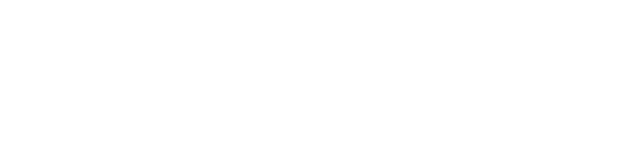
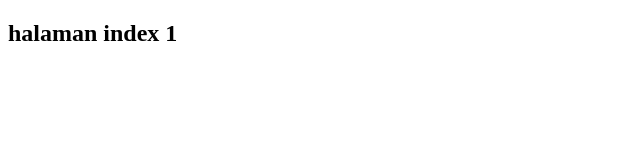
Before and after one commit to hilmy2583/simulasi_remote_lokal_github, a plain HTML site: page index.html in a window 1280 px wide. Shown: the whole page, without its empty margins (0-640 px from the left). Drawn offline with Linux system fonts and the light colour scheme.

Commit message:
menambah baris h2

```diff
--- a/index.html
+++ b/index.html
@@ -7,6 +7,6 @@
   <title>Halaman Index</title>
 </head>
 <body>
-
+  <h2>halaman index 1</h2>
 </body>
 </html>
```
